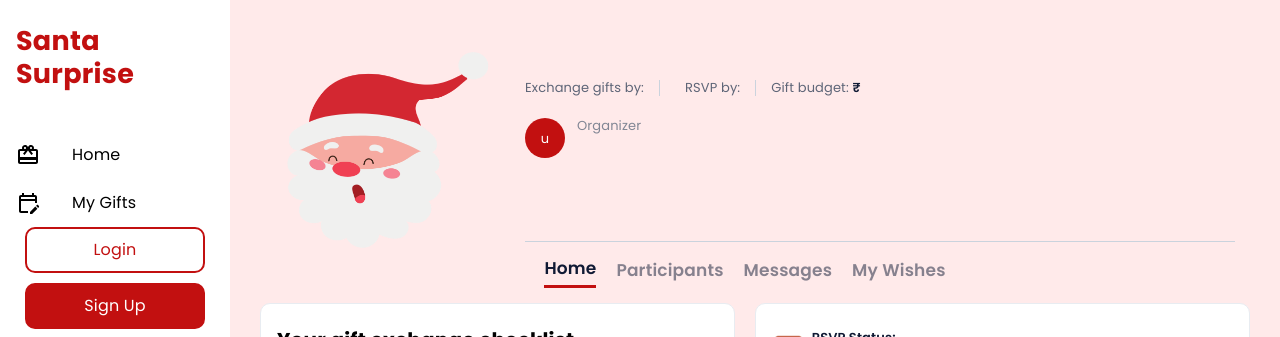
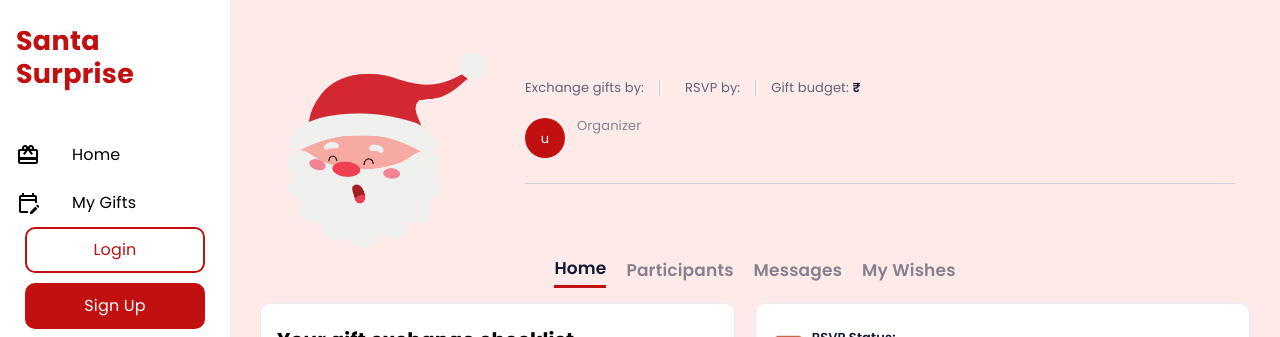
Before and after one commit to FatimaMary/giftlist, a React (Create React App) app in the folder client/: page /eventview in a window 1280 px wide. Shown: the top 337 px of the page. Built offline with nearby package versions, Linux system fonts and the light colour scheme; no server answers; the HTML template or start-up script is replaced by a standard one.

Commit message:
Margin corrected

```diff
--- a/client/src/scenes/eventview/details.jsx
+++ b/client/src/scenes/eventview/details.jsx
@@ -20,7 +20,7 @@ function Details({
       sx={{
         width: "100%",
         margin: "15px",
-        borderBottom: "1px solid #cad3dd",
+        // borderBottom: "1px solid #cad3dd",
       }}
     >
       <Box
@@ -100,8 +100,8 @@ function Details({
               fontSize: "13px",
               lineHeight: "16px",
               color: "#5e6577",
-              paddingRight: "15px",
-              marginRight: "15px",
+              paddingRight: isSmallScreen ? 0 : "15px",
+              marginRight: isSmallScreen ? 0 : "15px",
             }}
           >
             Gift budget:{" "}
@@ -122,16 +122,16 @@ function Details({
       <Box
         sx={{
           fontSize: "15px",
-          lineHeight: "140%",
+          // lineHeight: "140%",
           color: "#5e6577",
-          paddingBottom: "17px",
-          width: "600px",
+          paddingBottom: "15px",
+          width: "100%",
           whiteSpace: "wrap",
+          borderBottom: "1px solid #cad3dd",
         }}
       >
         <Typography
           sx={{
-            height: "20px",
             margin: "10px",
           }}
         >
--- a/client/src/scenes/eventview/index.jsx
+++ b/client/src/scenes/eventview/index.jsx
@@ -177,7 +177,7 @@ function EventView() {
   return (
     <Box
       backgroundColor="#FFEAEA"
-      width="90vw"
+      width="100vw"
       p="50px 30px 33px 30px"
       minHeight="100vh"
     >
--- a/client/src/scenes/eventview/tabsList.jsx
+++ b/client/src/scenes/eventview/tabsList.jsx
@@ -42,7 +42,6 @@ function TabsList({
           display: "flex",
           alignItems: "center",
           justifyContent: "center",
-          // borderTop: "1px solid #cad3dd",
         }}
       >
         <Typography
@@ -54,7 +53,7 @@ function TabsList({
             fontSize: isSmallScreen ? "13px" : "17px",
             lineHeight: "22px",
             textAlign: "center",
-            marginRight: "20px",
+            marginRight: isSmallScreen ? "12px" : "20px",
             padding: "0 0 6px",
             "&:hover": {
               cursor: "pointer",
@@ -73,7 +72,7 @@ function TabsList({
             fontSize: isSmallScreen ? "13px" : "17px",
             lineHeight: "22px",
             textAlign: "center",
-            marginRight: "20px",
+            marginRight: isSmallScreen ? "12px" : "20px",
             padding: "0 0 6px",
             "&:hover": {
               cursor: "pointer",
@@ -92,7 +91,7 @@ function TabsList({
             fontSize: isSmallScreen ? "13px" : "17px",
             lineHeight: "22px",
             textAlign: "center",
-            marginRight: "20px",
+            marginRight: isSmallScreen ? "12px" : "20px",
             padding: "0 0 6px",
             "&:hover": {
               cursor: "pointer",
@@ -111,7 +110,7 @@ function TabsList({
             fontSize: isSmallScreen ? "13px" : "17px",
             lineHeight: "22px",
             textAlign: "center",
-            marginRight: "20px",
+            // marginRight: isSmallScreen ? "12px" : "20px",
             padding: "0 0 6px",
             "&:hover": {
               cursor: "pointer",
```
